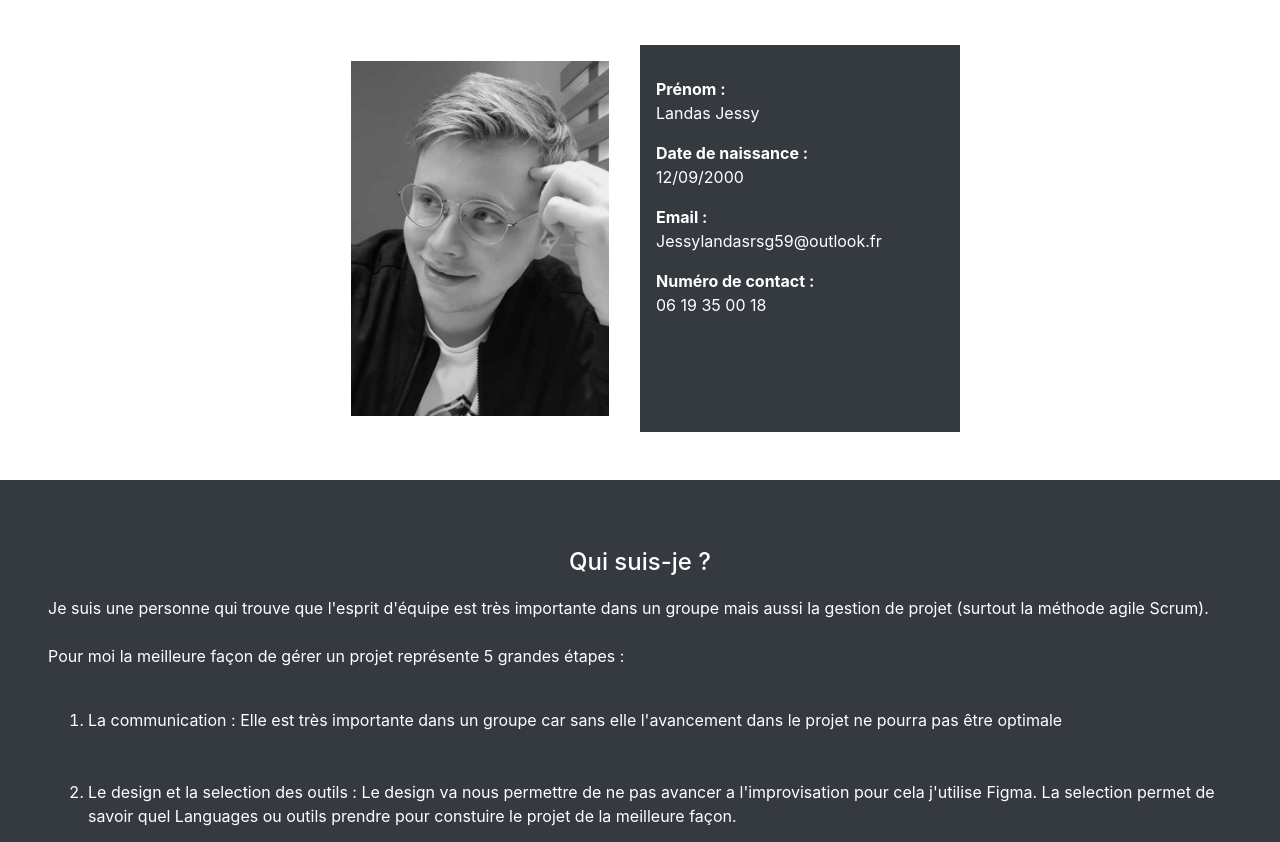
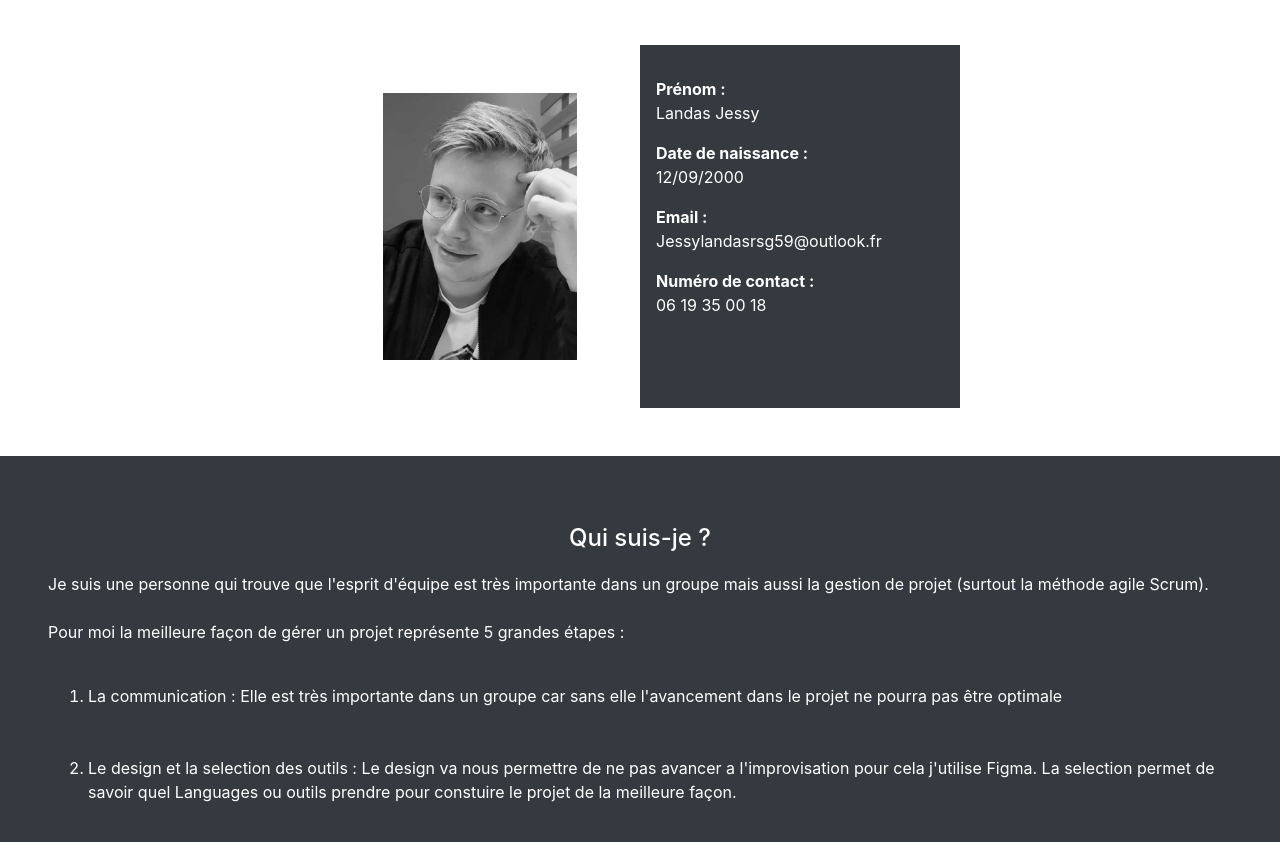
Before and after one commit to Jessy-L/cv-bootstrap, a plain HTML site: page index.html in a window 1280 px wide. Shown: the part 1338-2180 px from the top of the page. Drawn offline with nearby package versions, Linux system fonts and the light colour scheme.

Commit message:
changement photo responsive

```diff
--- a/css/style.css
+++ b/css/style.css
@@ -17,4 +17,8 @@ header {
    nav{
        visibility: hidden;
    }
+
+   header div img{
+       visibility: hidden;
+   }
 }
--- a/index.html
+++ b/index.html
@@ -82,11 +82,11 @@
         </article>
 
         <section id="article_qui_suis_je"  class="mt-5 d-flex justify-content-center flex-wrap">
-            <aside class="col-lg-3"  data-aos="zoom-out-up">
-                <img class="img-fluid p-3" src="img/photo_de_moi.jpg" alt="Photo de moi">
+            <aside class="col-lg-3 col-md-3 col-sm-3">
+                <img class="img-fluid p-5" src="img/photo_de_moi.jpg" alt="Photo de moi">
             </aside>
 
-            <aside  data-aos="zoom-out-up" class="bg-dark text-white p-2 col-lg-3">
+            <aside  class="bg-dark text-white p-2 col-lg-3 col-md-3 col-sm-3">
                 <ul class="list-group">
                     <li class="font-weight-ligh p-2"><span class="font-weight-bolder">Prénom :</span> </br>Landas Jessy</li>
                     <li class="font-weight-ligh p-2"><span class="font-weight-bolder">Date de naissance :</span> </br>12/09/2000</li>
```
